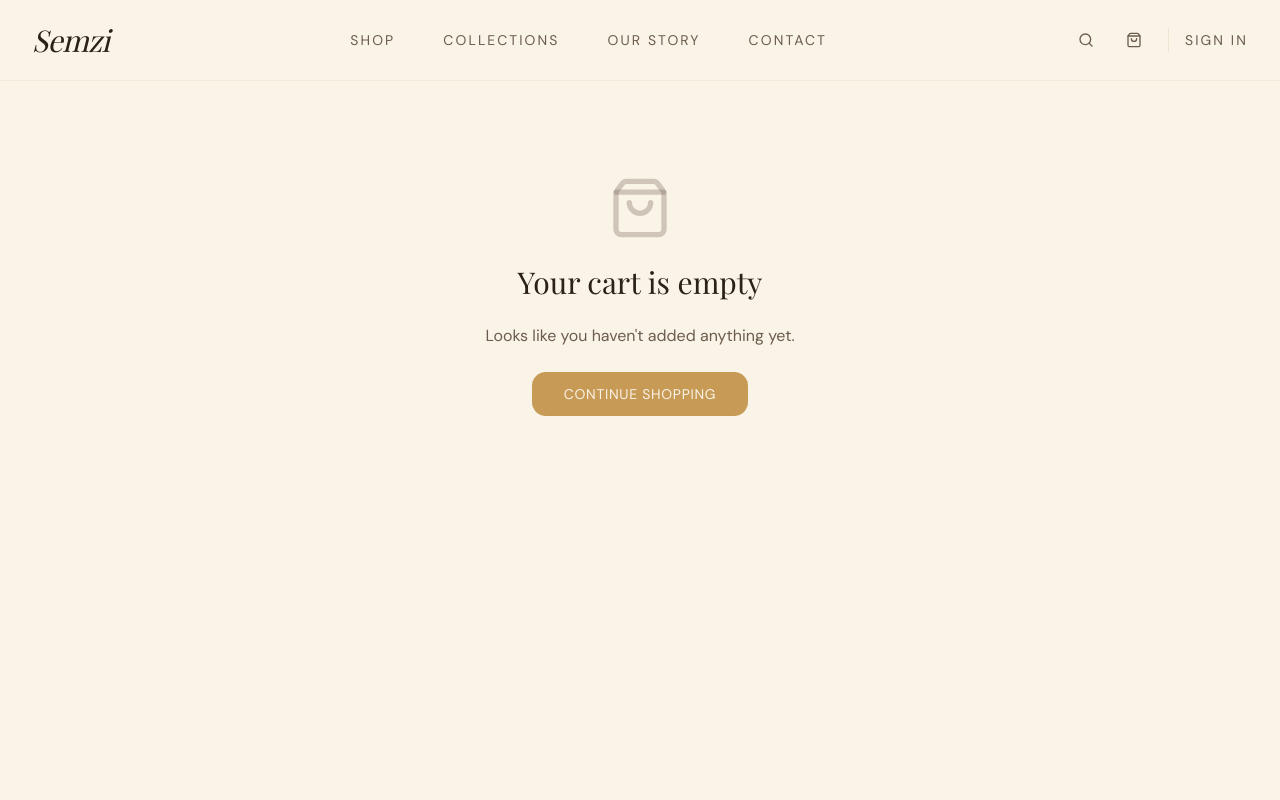
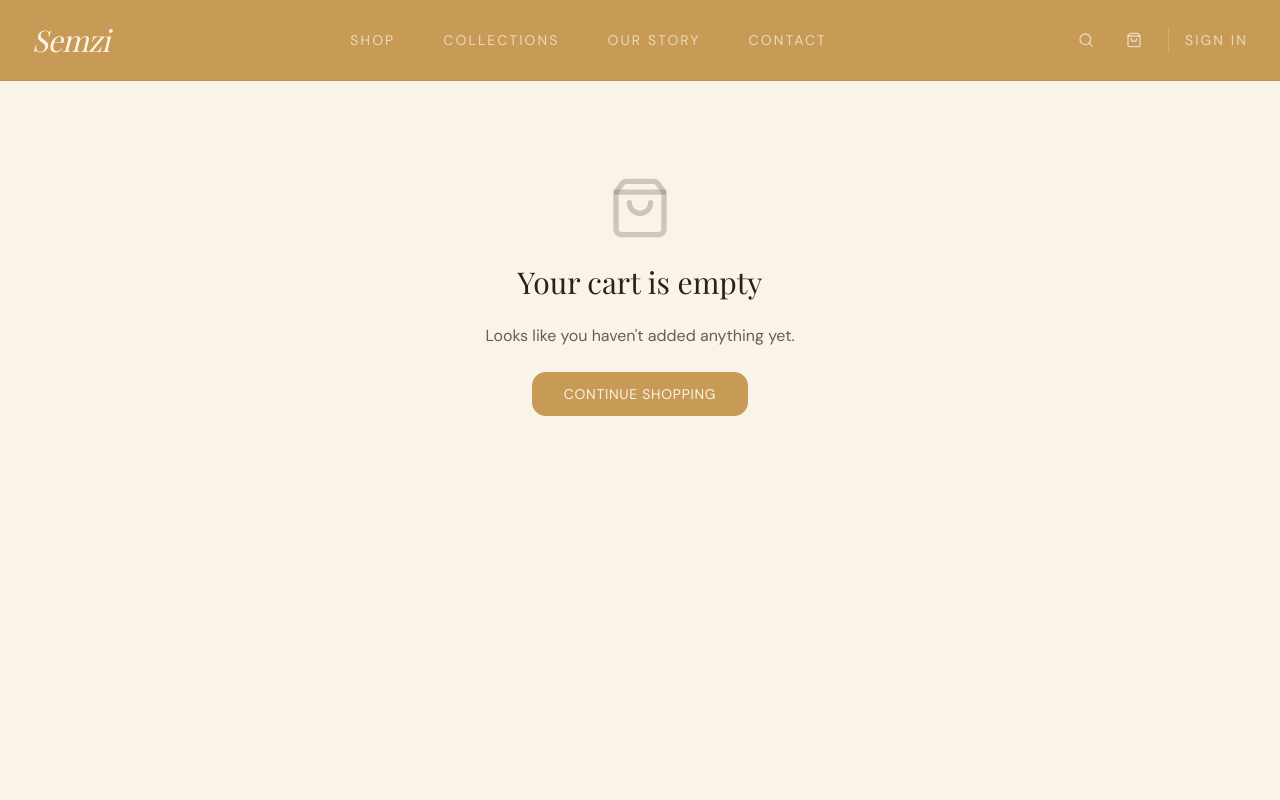
Before and after one commit to HusbanTech12/Semzi.pk, a Next.js app: page /cart in a window 1280 px wide. Shown: the top 800 px of the page. Built offline with nearby package versions, Linux system fonts and the light colour scheme; a web font is replaced by a local one.

Commit message:
feat: gold accent navbar

```diff
--- a/src/components/Header.tsx
+++ b/src/components/Header.tsx
@@ -25,15 +25,15 @@ export default function Navbar() {
     <>
       <motion.header
         {...fadeUp}
-        className="fixed top-0 left-0 right-0 z-50 bg-background/95 backdrop-blur-lg border-b border-border/30"
+        className="fixed top-0 left-0 right-0 z-50 bg-accent backdrop-blur-lg border-b border-accent-strong/30"
       >
         <div className="max-w-7xl mx-auto px-6 lg:px-8">
           <div className="flex items-center justify-between h-20">
             <Link href="/" className="relative group">
-              <span className="font-serif text-3xl italic text-foreground tracking-tight">
+              <span className="font-serif text-3xl italic text-background tracking-tight">
                 Semzi
               </span>
-              <span className="absolute -bottom-1 left-0 w-0 h-[1.5px] bg-accent group-hover:w-full transition-all duration-300" />
+              <span className="absolute -bottom-1 left-0 w-0 h-[1.5px] bg-background/80 group-hover:w-full transition-all duration-300" />
             </Link>
 
             <nav className="hidden md:flex items-center gap-12">
@@ -41,10 +41,10 @@ export default function Navbar() {
                 <Link
                   key={link.href}
                   href={link.href}
-                  className="relative group text-sm tracking-[0.15em] uppercase text-foreground-muted hover:text-foreground transition-colors"
+                  className="relative group text-sm tracking-[0.15em] uppercase text-background/70 hover:text-background transition-colors"
                 >
                   {link.label}
-                  <span className="absolute -bottom-1 left-0 w-0 h-[1px] bg-accent group-hover:w-full transition-all duration-300" />
+                  <span className="absolute -bottom-1 left-0 w-0 h-[1px] bg-background/80 group-hover:w-full transition-all duration-300" />
                 </Link>
               ))}
             </nav>
@@ -52,32 +52,32 @@ export default function Navbar() {
             <div className="flex items-center gap-3">
               <button
                 aria-label="Search"
-                className="p-2.5 text-foreground-muted hover:text-accent hover:bg-accent-subtle/50 rounded-full transition-all"
+                className="p-2.5 text-background/70 hover:text-background hover:bg-background/10 rounded-full transition-all"
               >
                 <Search className="w-4 h-4" />
               </button>
               <button
                 onClick={() => setCartOpen(true)}
                 aria-label="Cart"
-                className="relative p-2.5 text-foreground-muted hover:text-accent hover:bg-accent-subtle/50 rounded-full transition-all"
+                className="relative p-2.5 text-background/70 hover:text-background hover:bg-background/10 rounded-full transition-all"
               >
                 <ShoppingBag className="w-4 h-4" />
                 {totalItems > 0 && (
-                  <span className="absolute -top-0.5 -right-0.5 w-4 h-4 rounded-full bg-accent text-background text-[9px] font-mono flex items-center justify-center font-medium">
+                  <span className="absolute -top-0.5 -right-0.5 w-4 h-4 rounded-full bg-background text-accent text-[9px] font-mono flex items-center justify-center font-medium">
                     {totalItems}
                   </span>
                 )}
               </button>
-              <div className="hidden md:block w-px h-6 bg-border/50 mx-1" />
+              <div className="hidden md:block w-px h-6 bg-background/20 mx-1" />
               <Link
                 href="/sign-in"
-                className="hidden md:inline-flex text-sm tracking-[0.15em] uppercase text-foreground-muted hover:text-accent transition-colors"
+                className="hidden md:inline-flex text-sm tracking-[0.15em] uppercase text-background/70 hover:text-background transition-colors"
               >
                 Sign In
               </Link>
               <button
                 onClick={() => setMobileOpen(!mobileOpen)}
-                className="md:hidden p-2.5 text-foreground-muted hover:text-accent hover:bg-accent-subtle/50 rounded-full transition-all"
+                className="md:hidden p-2.5 text-background/70 hover:text-background hover:bg-background/10 rounded-full transition-all"
                 aria-label="Toggle menu"
               >
                 {mobileOpen ? <X className="w-4 h-4" /> : <Menu className="w-4 h-4" />}
@@ -92,7 +92,7 @@ export default function Navbar() {
               initial={{ opacity: 0, height: 0 }}
               animate={{ opacity: 1, height: "auto" }}
               exit={{ opacity: 0, height: 0 }}
-              className="border-t border-border/30 bg-background overflow-hidden"
+              className="border-t border-background/20 bg-accent overflow-hidden"
             >
               <div className="px-6 py-8 space-y-6">
                 {navLinks.map((link) => (
@@ -100,16 +100,16 @@ export default function Navbar() {
                     key={link.href}
                     href={link.href}
                     onClick={() => setMobileOpen(false)}
-                    className="block text-sm tracking-[0.15em] uppercase text-foreground-muted hover:text-accent transition-colors"
+                    className="block text-sm tracking-[0.15em] uppercase text-background/70 hover:text-background transition-colors"
                   >
                     {link.label}
                   </Link>
                 ))}
-                <div className="pt-4 border-t border-border/30">
+                <div className="pt-4 border-t border-background/20">
                   <Link
                     href="/sign-in"
                     onClick={() => setMobileOpen(false)}
-                    className="block text-sm tracking-[0.15em] uppercase text-accent hover:text-accent-strong transition-colors"
+                    className="block text-sm tracking-[0.15em] uppercase text-background/90 hover:text-background transition-colors"
                   >
                     Sign In
                   </Link>
```
